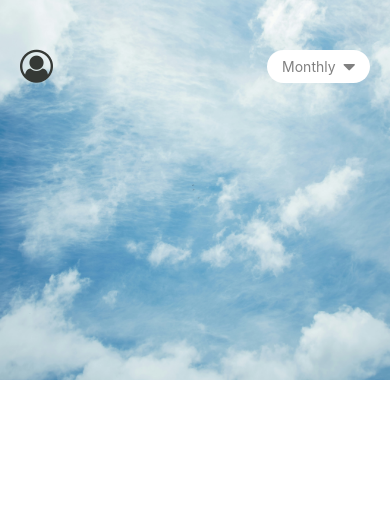
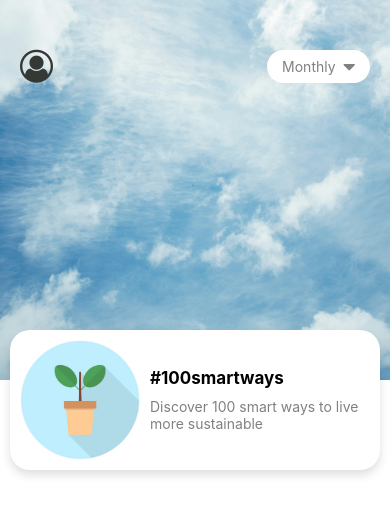
Before and after one commit to kikani-parth/bankify, a React Native app: screen /HomeScreen in a window 390 px wide. Shown: the top 514 px of the page. Built offline with nearby package versions, Linux system fonts and the light colour scheme.

Commit message:
add SmartWaysCard

```diff
--- /dev/null
+++ b/src/components/SmartWaysCard.js
@@ -0,0 +1,60 @@
+import React from 'react';
+import { View, Image, Text, StyleSheet, Platform } from 'react-native';
+
+const SmartWaysCard = () => {
+  return (
+    <View style={styles.container}>
+      <Image source={require('../../assets/plant.jpg')} style={styles.image} />
+      <View style={styles.textContainer}>
+        <Text style={styles.heading}>#100smartways</Text>
+        <Text style={styles.textContent}>
+          Discover 100 smart ways to live more sustainable
+        </Text>
+      </View>
+    </View>
+  );
+};
+
+const styles = StyleSheet.create({
+  container: {
+    flexDirection: 'row',
+    alignItems: 'center',
+    borderRadius: 20,
+    padding: 10,
+    marginHorizontal: 10,
+    backgroundColor: '#fff',
+    position: 'absolute',
+    top: 330,
+
+    // Shadow for iOS
+    shadowColor: '#000',
+    shadowOffset: { width: 0, height: 5 },
+    shadowOpacity: 0.13,
+    shadowRadius: 10,
+
+    // Elevation for Android
+    ...Platform.select({
+      android: {
+        elevation: 8,
+      },
+    }),
+  },
+  image: {
+    width: 120,
+    height: 120,
+  },
+  textContainer: {
+    flex: 1,
+    marginLeft: 10,
+  },
+  heading: {
+    fontWeight: 'bold',
+    fontSize: 17,
+    marginBottom: 10,
+  },
+  textContent: {
+    color: 'gray',
+  },
+});
+
+export default SmartWaysCard;
--- a/src/screens/HomeScreen.js
+++ b/src/screens/HomeScreen.js
@@ -3,12 +3,14 @@
 import React from 'react';
 import { Image, StyleSheet, Text, View } from 'react-native';
 import Header from '../components/Header';
+import SmartWaysCard from '../components/SmartWaysCard';
 
 const HomeScreen = () => {
   return (
     <>
       <Image source={require('../../assets/sky.jpg')} style={styles.image} />
       <Header />
+      <SmartWaysCard />
     </>
   );
 };
```
Also changed, not shown: assets/plant.jpg (added).
